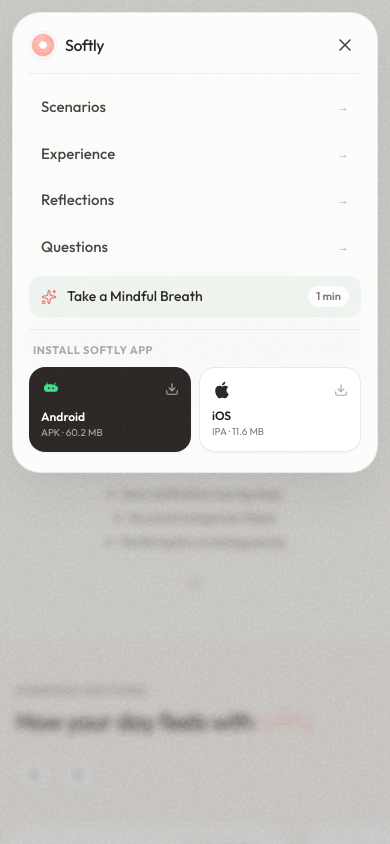
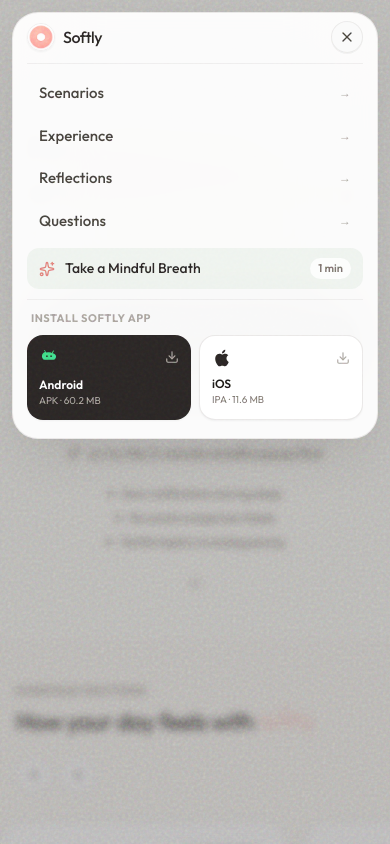
Before and after one commit to senapati484/softly-site, a React (Vite) app: page / in a window 390 px wide. Both pictures are taken after a click on the button 347 px from the left and 37 px from the top of the page. Shown: the top 844 px of the page. Built offline with nearby package versions, Linux system fonts and the light colour scheme.

Commit message:
fix(nav): fluid opening animation with rock-solid header geometry and staggered items

```diff
--- a/src/components/Navbar.tsx
+++ b/src/components/Navbar.tsx
@@ -73,9 +73,9 @@
             initial={{ opacity: 0 }}
             animate={{ opacity: 1 }}
             exit={{ opacity: 0 }}
-            transition={{ duration: 0.2 }}
+            transition={{ duration: 0.25, ease: 'easeOut' }}
             onClick={() => setMobileMenuOpen(false)}
-            className="fixed inset-0 bg-stone-900/25 backdrop-blur-xs z-30 md:hidden pointer-events-auto"
+            className="fixed inset-0 bg-stone-900/30 backdrop-blur-xs z-30 md:hidden pointer-events-auto"
             aria-hidden="true"
           />
         )}
@@ -87,9 +87,9 @@
           animate={{ y: 0, opacity: 1 }}
           transition={{ duration: 0.6, ease: [0.16, 1, 0.3, 1] }}
           id="main-navigation"
-          className={`pointer-events-auto w-full max-w-4xl transition-all duration-300 ${
+          className={`pointer-events-auto w-full max-w-4xl transition-[border-radius,box-shadow,background-color] duration-300 ease-out ${
             mobileMenuOpen
-              ? 'rounded-[28px] bg-white/95 backdrop-blur-2xl border border-stone-200/90 shadow-2xl shadow-stone-900/10 p-4 sm:p-5 max-h-[calc(100dvh-2rem)] overflow-y-auto'
+              ? 'rounded-[26px] bg-white/95 backdrop-blur-2xl border border-stone-200/90 shadow-2xl shadow-stone-900/10 px-3.5 sm:px-6 pt-2 pb-3.5 sm:pt-2.5 sm:pb-4 max-h-[calc(100dvh-2rem)] overflow-y-auto'
               : `rounded-full px-3.5 sm:px-6 py-2 sm:py-2.5 border border-stone-200/70 ${
                   scrolled
                     ? 'shadow-md shadow-stone-900/5 bg-white/90 backdrop-blur-xl'
@@ -97,8 +97,8 @@
                 }`
           }`}
         >
-          {/* Top Bar Row */}
-          <div className="flex items-center justify-between gap-2">
+          {/* Top Bar Row - Stable Height and Positioning */}
+          <div className="flex items-center justify-between gap-2 h-8 sm:h-9">
             {/* Logo */}
             <a
               href="#"
@@ -153,8 +153,17 @@
               </button>
 
               {/* Install Dropdown (Desktop & Tablet, and Mobile when drawer is closed) */}
+              <AnimatePresence mode="popLayout">
                 {!mobileMenuOpen && (
-                <div ref={downloadRef} className="relative">
+                  <motion.div
+                    key="install-dropdown-wrapper"
+                    initial={{ opacity: 0, scale: 0.92 }}
+                    animate={{ opacity: 1, scale: 1 }}
+                    exit={{ opacity: 0, scale: 0.9 }}
+                    transition={{ duration: 0.16 }}
+                    ref={downloadRef}
+                    className="relative"
+                  >
                     <button
                       id="nav-install-cta"
                       onClick={() => {
@@ -231,10 +240,11 @@
                         </motion.div>
                       )}
                     </AnimatePresence>
-              </div>
+                  </motion.div>
                 )}
+              </AnimatePresence>
 
-              {/* Mobile Menu Toggle Button */}
+              {/* Mobile Menu Toggle Button with 90deg smooth icon rotation */}
               <button
                 id="mobile-menu-toggle"
                 onClick={() => {
@@ -242,40 +252,107 @@
                   setMobileMenuOpen(!mobileMenuOpen);
                   setDownloadOpen(false);
                 }}
-                className="md:hidden p-1.5 text-stone-700 hover:text-stone-900 rounded-full hover:bg-stone-100/60 active:scale-95 transition-all"
+                className="md:hidden w-8 h-8 flex items-center justify-center text-stone-700 hover:text-stone-900 rounded-full border border-stone-200/80 bg-stone-50/70 hover:bg-stone-100 active:scale-90 transition-all cursor-pointer shadow-2xs"
                 aria-label="Toggle navigation menu"
                 aria-expanded={mobileMenuOpen}
               >
-                {mobileMenuOpen ? <X className="w-5 h-5" /> : <Menu className="w-5 h-5" />}
+                <AnimatePresence mode="wait" initial={false}>
+                  {mobileMenuOpen ? (
+                    <motion.div
+                      key="close-icon"
+                      initial={{ rotate: -90, opacity: 0, scale: 0.8 }}
+                      animate={{ rotate: 0, opacity: 1, scale: 1 }}
+                      exit={{ rotate: 90, opacity: 0, scale: 0.8 }}
+                      transition={{ duration: 0.18, ease: [0.16, 1, 0.3, 1] }}
+                    >
+                      <X className="w-4 h-4" />
+                    </motion.div>
+                  ) : (
+                    <motion.div
+                      key="menu-icon"
+                      initial={{ rotate: 90, opacity: 0, scale: 0.8 }}
+                      animate={{ rotate: 0, opacity: 1, scale: 1 }}
+                      exit={{ rotate: -90, opacity: 0, scale: 0.8 }}
+                      transition={{ duration: 0.18, ease: [0.16, 1, 0.3, 1] }}
+                    >
+                      <Menu className="w-4 h-4" />
+                    </motion.div>
+                  )}
+                </AnimatePresence>
               </button>
             </div>
           </div>
 
-          {/* Mobile Expanded Menu Drawer (Only on md:hidden) */}
+          {/* Mobile Expanded Menu Drawer with Smooth Physics & Staggered Reveal */}
           <AnimatePresence>
             {mobileMenuOpen && (
               <motion.div
-                initial={{ height: 0, opacity: 0 }}
-                animate={{ height: 'auto', opacity: 1 }}
-                exit={{ height: 0, opacity: 0 }}
-                transition={{ duration: 0.25, ease: [0.16, 1, 0.3, 1] }}
-                className="md:hidden overflow-hidden pt-3 border-t border-stone-200/70 mt-3"
+                key="mobile-drawer"
+                initial={{ opacity: 0, height: 0 }}
+                animate={{
+                  opacity: 1,
+                  height: 'auto',
+                  transition: {
+                    height: { duration: 0.34, ease: [0.16, 1, 0.3, 1] },
+                    opacity: { duration: 0.22, ease: 'easeOut' },
+                  },
+                }}
+                exit={{
+                  opacity: 0,
+                  height: 0,
+                  transition: {
+                    height: { duration: 0.24, ease: [0.16, 1, 0.3, 1] },
+                    opacity: { duration: 0.14, ease: 'easeIn' },
+                  },
+                }}
+                className="md:hidden overflow-hidden pt-2.5 border-t border-stone-200/60 mt-2.5"
+              >
+                <motion.div
+                  initial="hidden"
+                  animate="visible"
+                  exit="hidden"
+                  variants={{
+                    hidden: { opacity: 0 },
+                    visible: {
+                      opacity: 1,
+                      transition: {
+                        staggerChildren: 0.035,
+                        delayChildren: 0.04,
+                      },
+                    },
+                  }}
                 >
                   {/* Navigation Links */}
-                <div className="flex flex-col gap-1 pb-3">
+                  <div className="flex flex-col gap-1 pb-2.5">
                     {navLinks.map((link) => (
-                    <button
+                      <motion.button
                         key={link.label}
+                        variants={{
+                          hidden: { opacity: 0, y: -6 },
+                          visible: {
+                            opacity: 1,
+                            y: 0,
+                            transition: { duration: 0.22, ease: [0.16, 1, 0.3, 1] },
+                          },
+                        }}
                         onClick={() => handleLinkClick(link.href)}
-                      className="flex items-center justify-between text-left text-[15px] font-medium text-stone-700 hover:text-stone-950 px-3 py-2.5 rounded-xl hover:bg-stone-100/60 active:bg-stone-100 transition-colors"
+                        className="flex items-center justify-between text-left text-[15px] font-medium text-stone-700 hover:text-stone-950 px-3 py-2 rounded-xl hover:bg-stone-100/60 active:bg-stone-100 transition-colors"
                       >
                         <span>{link.label}</span>
                         <span className="text-xs text-stone-400">→</span>
-                    </button>
+                      </motion.button>
                     ))}
 
                     {/* Mindful Breath Button */}
-                  <button
+                    <motion.button
+                      variants={{
+                        hidden: { opacity: 0, y: -6 },
+                        visible: {
+                          opacity: 1,
+                          y: 0,
+                          transition: { duration: 0.22, ease: [0.16, 1, 0.3, 1] },
+                        },
+                      }}
                       onClick={() => {
                         setMobileMenuOpen(false);
                         playSoftChime(440, 1.0);
@@ -288,11 +365,21 @@
                       <span className="ml-auto text-[11px] font-semibold text-stone-500 bg-white/80 px-2 py-0.5 rounded-full">
                         1 min
                       </span>
-                  </button>
+                    </motion.button>
                   </div>
 
                   {/* Mobile Install App Cards */}
-                <div className="pt-3 border-t border-stone-200/60 space-y-2 pb-1">
+                  <motion.div
+                    variants={{
+                      hidden: { opacity: 0, y: -6 },
+                      visible: {
+                        opacity: 1,
+                        y: 0,
+                        transition: { duration: 0.22, ease: [0.16, 1, 0.3, 1] },
+                      },
+                    }}
+                    className="pt-2.5 border-t border-stone-200/60 space-y-2 pb-1"
+                  >
                     <div className="px-1 text-[11px] font-bold uppercase tracking-wider text-stone-400">
                       Install Softly App
                     </div>
@@ -342,7 +429,8 @@
                         </div>
                       </a>
                     </div>
-                </div>
+                  </motion.div>
+                </motion.div>
               </motion.div>
             )}
           </AnimatePresence>
```
Lines whose indentation alone changed are shown as unchanged.
